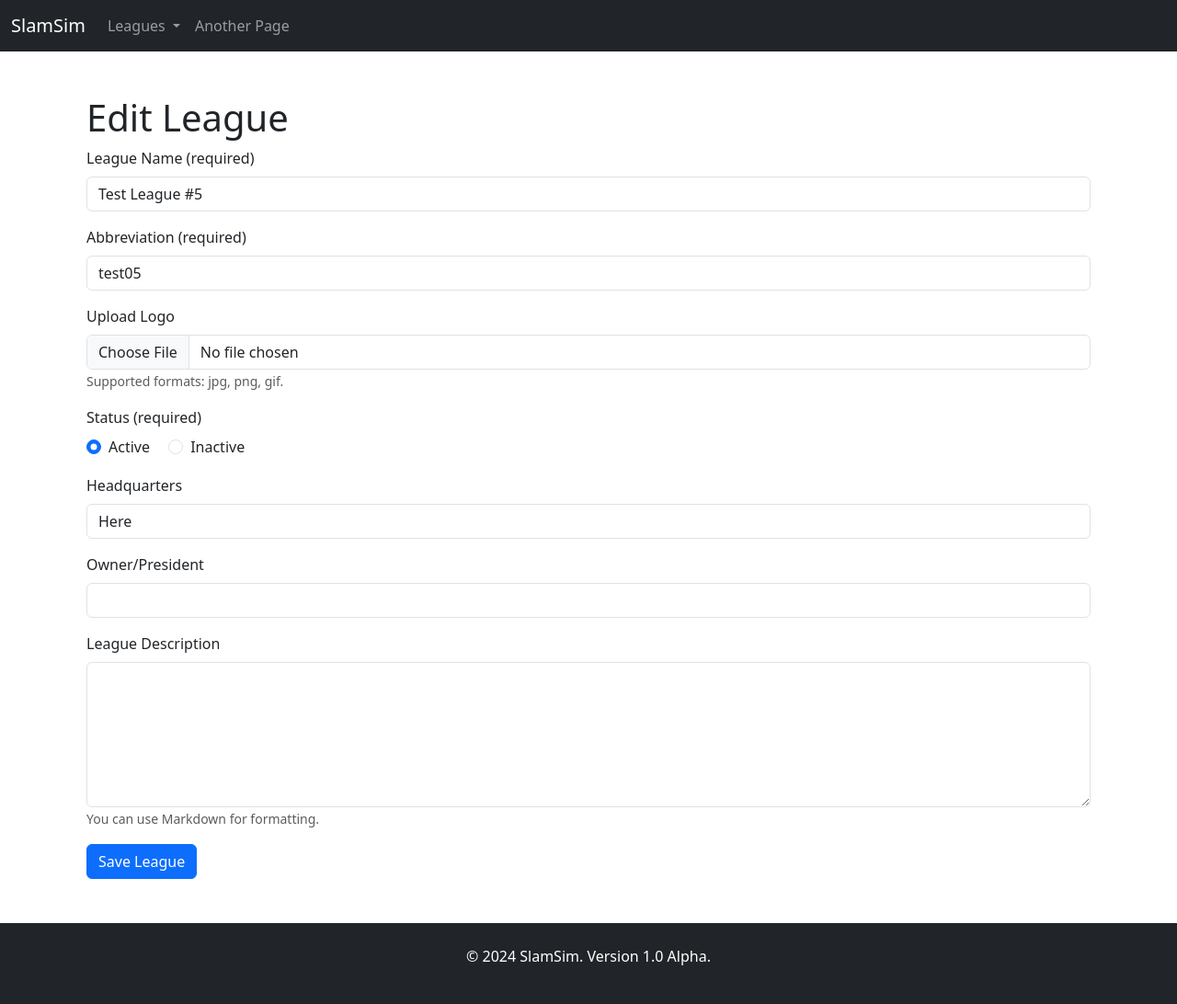
After one commit to ironmangary/slamsim, a Flask app: page /leagues/1/edit in a window 1280 px wide. The commit adds this page. Shown: the whole page at 92% size. Run offline with Flask 3, Linux system fonts and the light colour scheme; some libraries are stand-ins or nearby versions.

Commit message:
Completed phase 1 of leagues.

```diff
--- a/app.py
+++ b/app.py
@@ -1,8 +1,14 @@
 # app.py
+# Ver 2024.10.11
+# for SlamSim
 
+
+import logging
 from flask import Flask
 from db import init_db, db
 from flask_migrate import Migrate
+from flask_wtf.csrf import CSRFProtect
+from jinja2 import Environment
 
 def create_app():
     app = Flask(__name__)
@@ -14,16 +20,23 @@ def create_app():
     init_db(app)
     migrate = Migrate(app, db)
 
-    # Register blueprints
+    # Jinja2 environment
+    env = Environment()
+    env.filters['safe'] = lambda x: x
+
+    # Enable CSRF protection
+    csrf = CSRFProtect(app)
+    csrf.init_app(app)
+
+        # Register blueprints
     from routes.home import home_routes
     from routes.leagues import league_routes
 
     app.register_blueprint(home_routes)
     app.register_blueprint(league_routes)
 
-    print(app.url_map)
-
-
+    # Set up logging
+    logging.basicConfig(level=logging.DEBUG)
 
     return app
 
--- a/routes/leagues.py
+++ b/routes/leagues.py
@@ -1,10 +1,10 @@
 # routes/leagues.py
-# Ver 2024.10.6
+# Ver 2024.10.14
 # For SlamSim
 
 from db import db
-from flask import Blueprint, render_template, redirect, url_for
-import os, markdown
+from flask import Blueprint, render_template, redirect, url_for, request
+import os, markdown2
 from models.league import league_model
 from flask import current_app as app
 from werkzeug.utils import secure_filename
@@ -15,6 +15,7 @@ league_routes = Blueprint('league_routes', __name__)
 def create_league():
     form = league_form()
     if form.validate_on_submit():
+
         logo_filename = None
         logo = form.logo.data
         if logo:
@@ -35,13 +36,13 @@ def create_league():
         db.session.add(league)
         db.session.commit()
         return redirect(url_for('league_routes.list_leagues'))
-
     return render_template('leagues/create.html', form=form)
 
 @league_routes.route('/leagues/<int:league_id>')
 def view_league(league_id):
     league = league_model.query.get_or_404(league_id)
-    description_html = markdown.markdown(league.description or '')
+    description_html = markdown2.markdown(league.description or '')
+    print(description_html)
     return render_template('leagues/view.html', league=league, description_html=description_html)
 
 @league_routes.route('/leagues/<int:league_id>/edit', methods=['GET', 'POST'])
@@ -49,12 +50,30 @@ def edit_league(league_id):
     league = league_model.query.get_or_404(league_id)
     form = league_form(obj=league)
     if form.validate_on_submit():
-        form.populate_obj(league)
+        if form.logo.data:
+            logo_filename = secure_filename(form.logo.data.filename)
+            form.logo.data.save(os.path.join(app.config['UPLOAD_FOLDER'], logo_filename))
+            league.logo = logo_filename  # Update logo if a new one is uploaded
+
+        # Populate other fields except 'logo'
+        league.name = form.name.data
+        league.abbreviation = form.abbreviation.data
+        league.status = form.status.data
+        league.headquarters = form.headquarters.data
+        league.owner = form.owner.data
+        league.description = form.description.data
+
         db.session.commit()
         return redirect(url_for('league_routes.view_league', league_id=league.id))
-    return render_template('leagues/edit.html', form=form)
+    return render_template('leagues/edit.html', form=form, league=league)
 
 @league_routes.route('/leagues', methods=['GET'])
 def list_leagues():
-    leagues = league_model.query.all()  # Get all leagues
-    return render_template('leagues/list.html', leagues=leagues)
+    filter_option = request.args.get('filter', 'all')
+    if filter_option == 'active':
+        leagues = league_model.query.filter_by(status='Active').all()
+    elif filter_option == 'inactive':
+        leagues = league_model.query.filter_by(status='Inactive').all()
+    else:
+        leagues = league_model.query.all()
+    return render_template('leagues/list.html', leagues=leagues, filter_option=filter_option)
--- a/templates/base.html
+++ b/templates/base.html
@@ -16,18 +16,14 @@
             </button>
             <div class="collapse navbar-collapse" id="navbarNav">
                 <ul class="navbar-nav">
-                    <!-- Home Link -->
-                    <li class="nav-item">
-                        <a class="nav-link" href="/">Home</a>
-                    </li>
                     <!-- Leagues Dropdown -->
                     <li class="nav-item dropdown">
                         <a class="nav-link dropdown-toggle" href="#" id="LeaguesDropdown" role="button" data-bs-toggle="dropdown" aria-expanded="false">
                             Leagues
                         </a>
                         <ul class="dropdown-menu" aria-labelledby="LeaguesDropdown">
-                            <li><a class="dropdown-item" href="/leagues/list.html">List Leagues</a></li>
-                            <li><a class="dropdown-item" href="/league/new">Create New League</a></li>
+                        <li><a href="{{ url_for('league_routes.list_leagues') }}">List Your Leagues</a></li>
+                        <li><a href="{{ url_for('league_routes.create_league') }}">Create New League</a></li>
                         </ul>
                     </li>
                     <!-- More navigation items as needed -->
--- a/templates/leagues/create.html
+++ b/templates/leagues/create.html
@@ -7,8 +7,9 @@
     <div class="container mt-5">
         <h1>Create League</h1>
 
-        <!-- Update form tag to allow file uploads with enctype -->
         <form action="{{ url_for('league_routes.create_league') }}" method="post" enctype="multipart/form-data">
+
+        {{ form.hidden_tag() }}
 
             <!-- Name -->
             <div class="mb-3">
--- /dev/null
+++ b/templates/leagues/edit.html
@@ -0,0 +1,76 @@
+{% extends "base.html" %}
+
+{% block title %}Edit League{% endblock %}
+
+{% block content %}
+
+    <div class="container mt-5">
+        <h1>Edit League</h1>
+
+        <form action="{{ url_for('league_routes.edit_league', league_id=league.id) }}" method="post" enctype="multipart/form-data">
+
+
+        {{ form.hidden_tag() }}
+
+            <!-- Name -->
+            <div class="mb-3">
+                <label for="name" class="form-label">League Name (required)</label>
+                <input type="text" class="form-control" id="name" name="name" maxlength="100" value="{{ league.name }}" required>
+            </div>
+
+            <!-- Abbreviation -->
+            <div class="mb-3">
+                <label for="abbreviation" class="form-label">Abbreviation (required)</label>
+                <input type="text" class="form-control" id="abbreviation" name="abbreviation" maxlength="10" value="{{ league.abbreviation }}" required>
+            </div>
+
+<!-- Logo File Upload -->
+<div class="mb-3">
+    <label for="logo" class="form-label">Upload Logo</label>
+    <input type="file" class="form-control" id="logo" name="logo" accept="image/*">
+    <small class="form-text text-muted">Supported formats: jpg, png, gif.</small>
+    {% if league.logo %}
+        <p>Current logo: {{ league.logo }}</p>
+    {% endif %}
+</div>
+
+<!-- Status Radio Buttons -->
+<div class="mb-3">
+    <label class="form-label">Status (required)</label><br>
+    <div class="form-check form-check-inline">
+        <input class="form-check-input" type="radio" name="status" id="status_active" value="Active" {% if league.status == 'Active' %}checked{% endif %} required>
+        <label class="form-check-label" for="status_active">Active</label>
+    </div>
+    <div class="form-check form-check-inline">
+        <input class="form-check-input" type="radio" name="status" id="status_inactive" value="Inactive" {% if league.status == 'Inactive' %}checked{% endif %} required>
+        <label class="form-check-label" for="status_inactive">Inactive</label>
+    </div>
+</div>
+
+            <!-- Headquarters -->
+            <div class="mb-3">
+                <label for="headquarters" class="form-label">Headquarters</label>
+                <input type="text" class="form-control" id="headquarters" name="headquarters" maxlength="100" value="{{ league.headquarters }}">
+            </div>
+
+            <!-- Owner/President -->
+            <div class="mb-3">
+                <label for="owner" class="form-label">Owner/President</label>
+                <input type="text" class="form-control" id="owner" name="owner" maxlength="60" value="{{ league.owner }}">
+            </div>
+
+            <!-- Description (Markdown Supported) -->
+            <div class="mb-3">
+                <label for="description" class="form-label">League Description</label>
+                <textarea class="form-control" id="description" name="description" rows="6" value="{{ league.description }}"></textarea>
+                <small class="form-text text-muted">You can use Markdown for formatting.</small>
+            </div>
+
+            <!-- Submit Button -->
+            <button type="submit" class="btn btn-primary">Save League</button>
+        </form>
+    </div>
+
+    <script src="https://cdn.jsdelivr.net/npm/bootstrap@5.3.0-alpha1/dist/js/bootstrap.bundle.min.js"></script>
+
+{% endblock %}
```
Also changed, not shown: app - Copy.py (deleted, +0 -39 lines), templates/index.html (+3 -6 lines), templates/leagues/list.html (added, +21 -0 lines), templates/leagues/view.html (+11 -12 lines), instance/slamsim.db.
